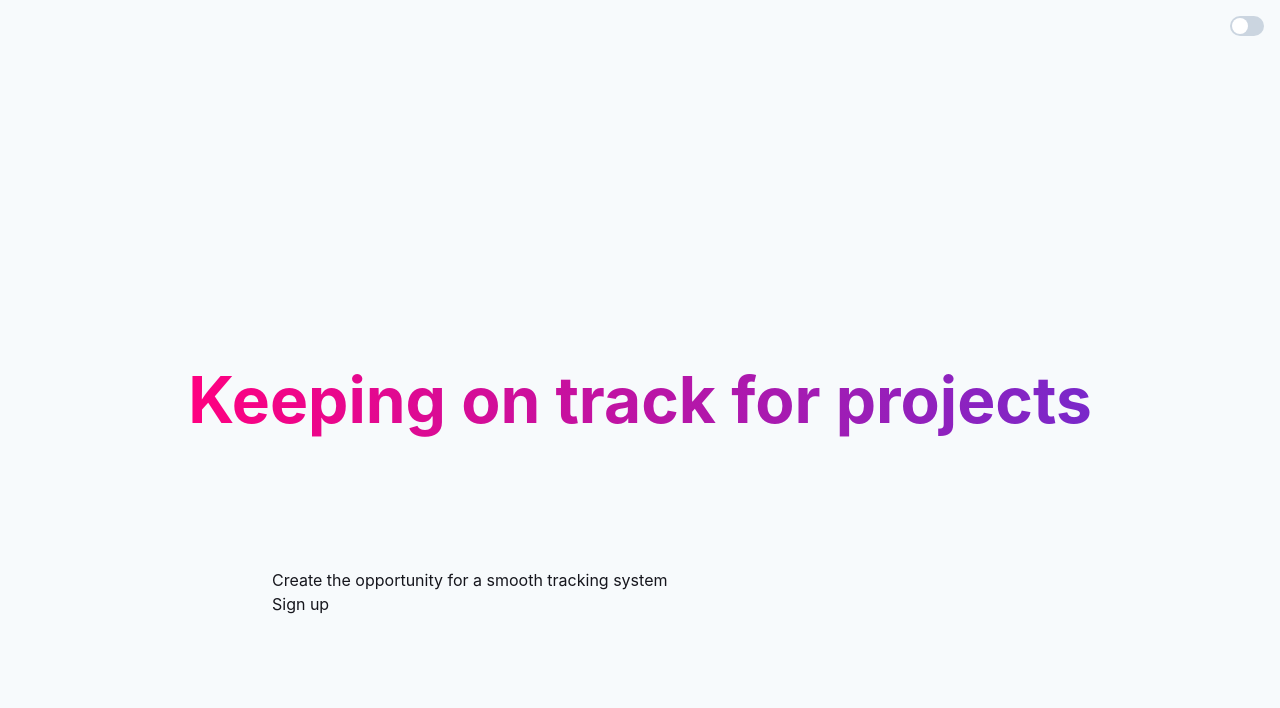
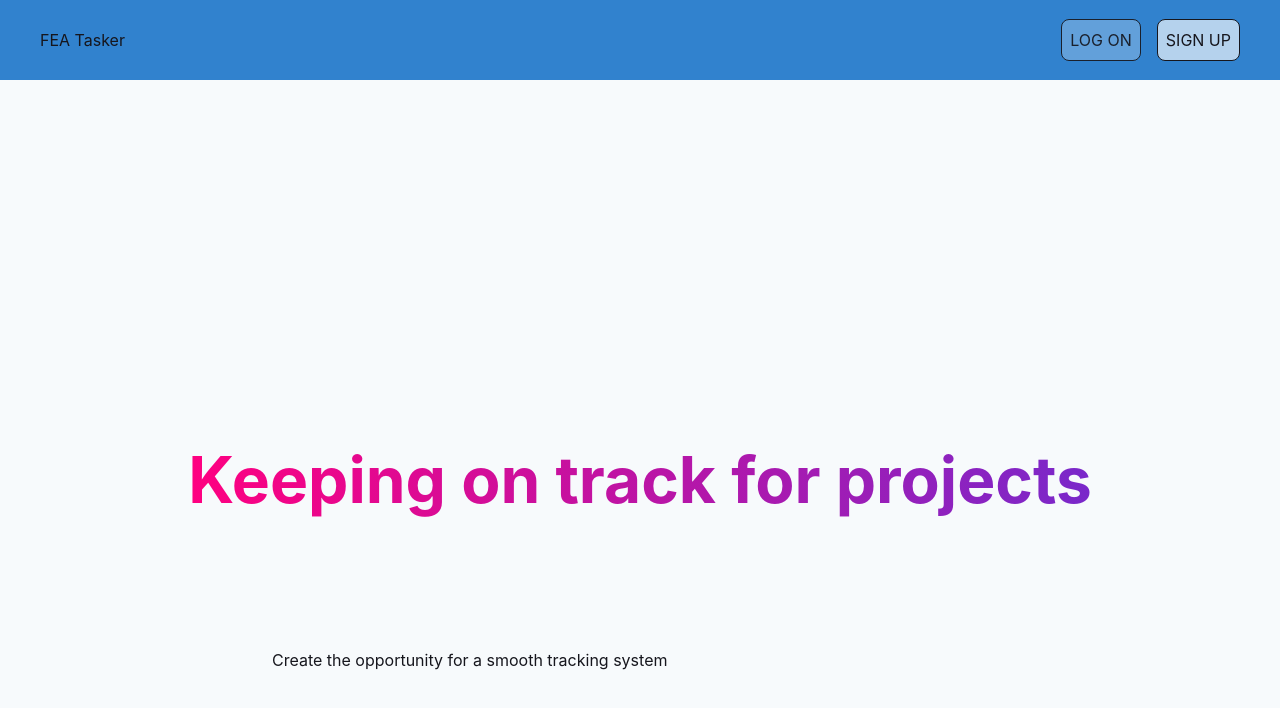
Before and after one commit to matterholt/feaTasker, a Next.js app: page / in a window 1280 px wide. Shown: the top 708 px of the page. Built offline with nearby package versions, Linux system fonts and the light colour scheme.

Commit message:
working on landing page

```diff
--- a/src/components/index.js
+++ /dev/null
@@ -1,5 +0,0 @@
-export * from "./landing/Container";
-export * from "./landing/Footer"
-export * from "./landing/Hero"
-export * from './landing/Main'
-export * from "./landing/DarkModeSwitch";
--- /dev/null
+++ b/src/components/landing/Header.js
@@ -0,0 +1,32 @@
+import {
+  Link as ChakraLink,
+  Box,HStack
+} from "@chakra-ui/react";
+
+import { DarkModeSwitch } from "./DarkModeSwitch";
+
+const InternalLink = (props)=>{
+    const {linkTo, title,cssStyle}=props
+    const {bgCustom,colorCustom="black"}=cssStyle
+    return(
+        <ChakraLink href={linkTo} flexGrow={1} mr={2}  >
+            <Box bg={bgCustom} color={colorCustom} p="2" borderRadius='lg'  borderWidth='1px' borderColor={colorCustom}>
+             {title}
+            </Box>
+          </ChakraLink>
+    )
+}
+
+
+export const Header =()=>{
+    return(
+        <HStack bg="blue.500" w="full" h="20" p="10" justify="space-between">
+            <h1>FEA Tasker</h1>
+            <HStack>
+                <InternalLink linkTo="./Login" title="LOG ON" cssStyle={{bgCustom:"whiteAlpha.400", colorCustom:"gray.800"}}/>
+                <InternalLink linkTo="./Signup" title="SIGN UP" cssStyle={{bgCustom:"whiteAlpha.700"}}/>
+            </HStack>
+
+        </HStack>
+    )
+}
--- /dev/null
+++ b/src/components/landing/index.js
@@ -0,0 +1,6 @@
+export * from "./Container";
+export * from "./Footer"
+export * from "./Hero"
+export * from './Main'
+export * from "./DarkModeSwitch";
+export * from "./Header"
--- a/src/pages/index.js
+++ b/src/pages/index.js
@@ -6,34 +6,28 @@ import {
   Link as ChakraLink,
   Text,
   Box,
-  Code,
-  List,
-  ListIcon,
-  ListItem,
 } from "@chakra-ui/react";
 import {
-  Hero,
+  Hero,Header,
   Container,
   Main,
   DarkModeSwitch,
   Footer,
-} from "../components/index";
+} from "../components/landing/index";
 
 
 
 export default function Index({ book }) {
   return (
     <Container height="100vh">
+      <Header/>
       <Hero />
       <Main>
         <Box>
           <Text>Create the opportunity for a smooth tracking system</Text>
-          <ChakraLink href="./Signup" flexGrow={1} mr={2}>
-            Sign up
-          </ChakraLink>
+
         </Box>
       </Main>
 
-      <DarkModeSwitch />
     </Container>
   );}
```
